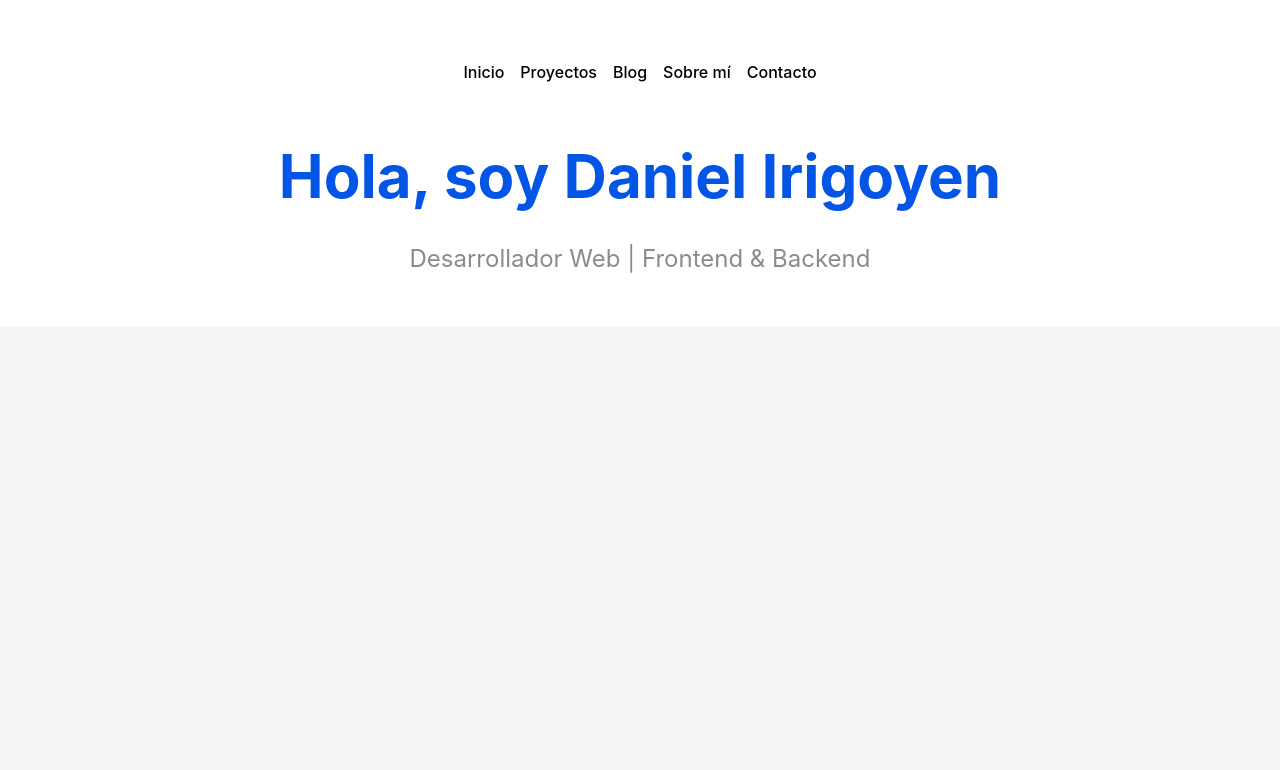
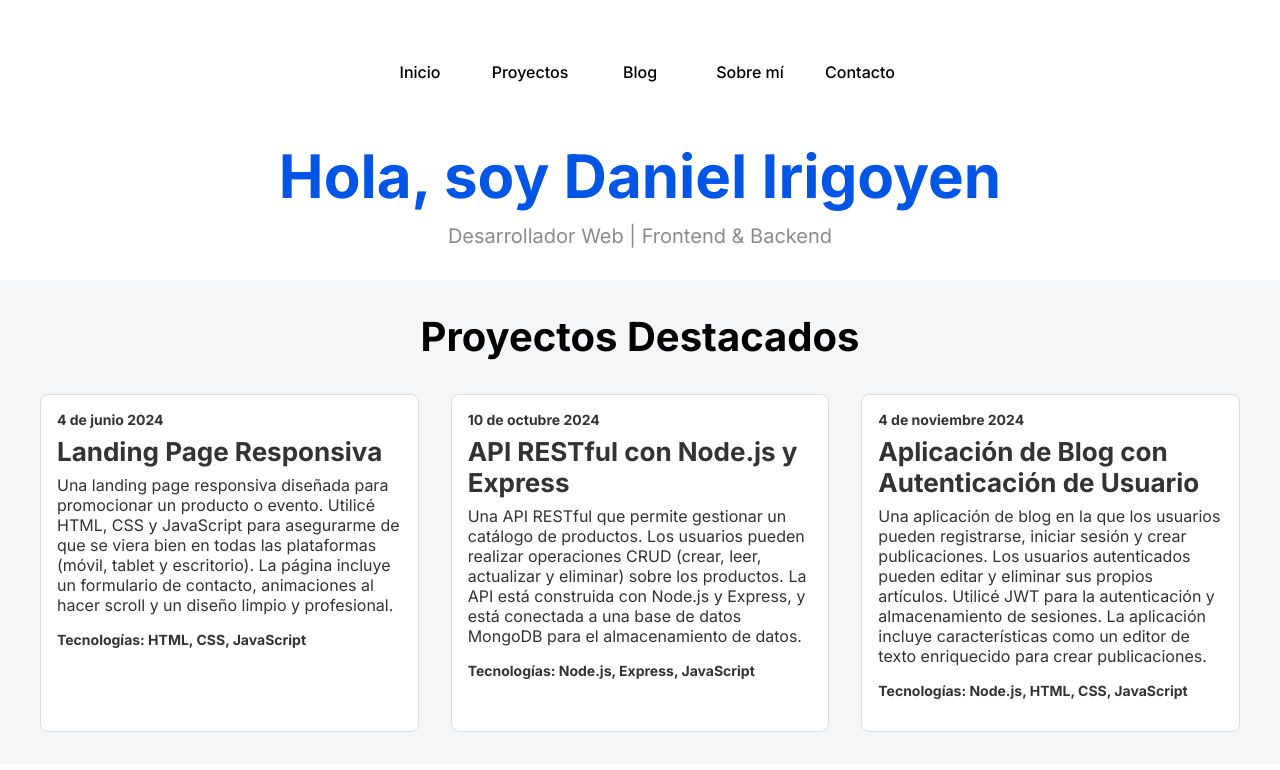
Before and after one commit to Parcibal12/portfolio-personal, a plain HTML site: page index.html in a window 1280 px wide. Drawn offline with Linux system fonts and the light colour scheme.

Commit message:
feat: agregar sección de Proyectos Destacados con formato y contenido

```diff
--- a/css/styles.css
+++ b/css/styles.css
@@ -9,13 +9,11 @@
   :root {
     --color-primario: #0255E5;
     --color-secundario: #ffffff;
-    --color-fondo: #f5f5f5;
+    --color-fondo: #F5F6F7;
     --color-texto: #333333;
     --color-borde: #dddddd;
 
     --font-base: 'Inter', sans-serif;
-    --font-size-base: 1rem;
-    --line-height-base: 1.6;
 
     --espacio-pequeño: 0.5rem;
     --espacio-medio: 1rem;
@@ -25,19 +23,8 @@
   /* ESTILOS BASE */
   body {
     font-family: var(--font-base);
-    font-size: var(--font-size-base);
-    line-height: var(--line-height-base);
+    background-color: var(--color-secundario);
     color: var(--color-texto);
-    background-color: var(--color-fondo);
-}
-
-h1, h2, h3 {
-    color: var(--color-primario);
-    margin-bottom: var(--espacio-medio);
-}
-
-p, ul {
-    margin-bottom: var(--espacio-medio);
   }
 
   /* HERO */
@@ -45,59 +32,74 @@ p, ul {
     display: flex;
     flex-direction: column;
     align-items: center;
-    justify-content: center;
-    text-align: center;
     padding: var(--espacio-grande) var(--espacio-medio);
     background-color: var(--color-secundario);
+    text-align: center;
   }
 
   #hero nav ul {
     display: flex;
     gap: var(--espacio-medio);
     list-style: none;
-    margin-bottom: var(--espacio-medio);
+    margin-bottom: var(--espacio-grande);
   }
 
-#hero nav a {
+  #hero nav ul li a {
+    font-weight: 500;
+    font-size: 16px;
+    color: black;
     text-decoration: none;
-    color: black;
-    font-family: 'Inter', sans-serif;
-    font-size: 16px;
-    font-weight: 500;
+    width: 94px;
     height: 80px;
-    width: 94px;
-    text-align: center;
-    line-height: 80px;
+    display: flex;
+    justify-content: center;
+    align-items: center;
   }
 
   #hero .hero-content h1 {
-    font-family: 'Inter', sans-serif;
-    font-weight: bold;
+    font-weight: 700;
     font-size: 60px;
-    color: #0255E5;
+    line-height: 64px;
+    color: var(--color-primario);
     margin-bottom: var(--espacio-medio);
   }
 
   #hero .hero-content p {
-    font-family: 'Inter', sans-serif;
-    font-weight: regular;
-    font-size: 24px;
+    font-weight: 400;
+    font-size: 20px;
+    line-height: 24px;
     color: #8B8B8B;
   }
 
-/* PARA LOS PROYECTOS */
+  /* PROYECTOS DESTACADOS */
+  #proyectos {
+    background-color: var(--color-fondo);
+    padding: var(--espacio-grande) var(--espacio-medio);
+    text-align: center;
+  }
+
+  #proyectos h2 {
+    font-weight: 700;
+    font-size: 40px;
+    line-height: 50px;
+    color: black;
+    margin-bottom: var(--espacio-grande);
+  }
+
   .proyectos-grid {
     display: grid;
     gap: var(--espacio-grande);
-    grid-template-columns: repeat(auto-fit, minmax(250px, 1fr));
-    padding: var(--espacio-grande) var(--espacio-medio);
+    grid-template-columns: repeat(auto-fit, minmax(300px, 1fr));
+    max-width: 1200px;
+    margin: 0 auto;
   }
 
   .tarjeta-proyecto {
     background-color: var(--color-secundario);
     border: 1px solid var(--color-borde);
     border-radius: 8px;
-    overflow: hidden;
+    padding: var(--espacio-medio);
+    text-align: left;
     transition: transform 0.3s ease;
   }
 
@@ -105,15 +107,29 @@ p, ul {
     transform: translateY(-5px);
   }
 
-.tarjeta-proyecto img {
-    width: 100%;
-    height: auto;
+  .tarjeta-proyecto time {
+    display: block;
+    font-weight: 700;
+    font-size: 14px;
+    margin-bottom: var(--espacio-pequeño);
+    color: var(--color-texto);
   }
 
   .tarjeta-proyecto h3 {
-    margin: var(--espacio-medio);
+    font-weight: 700;
+    font-size: 26px;
+    margin-bottom: var(--espacio-pequeño);
   }
 
   .tarjeta-proyecto p {
-    margin: 0 var(--espacio-medio) var(--espacio-medio);
+    font-weight: 400;
+    font-size: 16px;
+    margin-bottom: var(--espacio-medio);
+    color: var(--color-texto);
   }
+
+  .tarjeta-proyecto p.tecnologias {
+    font-weight: 700;
+    font-size: 14px;
+    margin-top: var(--espacio-pequeño);
+  }
--- a/index.html
+++ b/index.html
@@ -5,9 +5,12 @@
   <meta name="viewport" content="width=device-width, initial-scale=1.0">
   <meta name="description" content="Portafolio de Daniel Irigoyen – Proyectos web, blog y contacto">
   <title>Portafolio | Daniel Irigoyen</title>
+  <link href="https://fonts.googleapis.com/css2?family=Inter:wght@400;500;700&display=swap" rel="stylesheet">
   <link rel="stylesheet" href="css/styles.css">
 </head>
 <body>
+
+  <!-- Hero -->
   <header id="hero">
     <nav>
       <ul>
@@ -23,6 +26,32 @@
       <p>Desarrollador Web | Frontend &amp; Backend</p>
     </div>
   </header>
+
+  <!-- Proyectos Destacados -->
+  <section id="proyectos">
+    <h2>Proyectos Destacados</h2>
+    <div class="proyectos-grid">
+      <article class="tarjeta-proyecto">
+        <time datetime="2024-06-04">4 de junio 2024</time>
+        <h3>Landing Page Responsiva</h3>
+        <p>Una landing page responsiva diseñada para promocionar un producto o evento. Utilicé HTML, CSS y JavaScript para asegurarme de que se viera bien en todas las plataformas (móvil, tablet y escritorio). La página incluye un formulario de contacto, animaciones al hacer scroll y un diseño limpio y profesional.</p>
+        <p class="tecnologias">Tecnologías: HTML, CSS, JavaScript</p>
+      </article>
+      <article class="tarjeta-proyecto">
+        <time datetime="2024-10-10">10 de octubre 2024</time>
+        <h3>API RESTful con Node.js y Express</h3>
+        <p>Una API RESTful que permite gestionar un catálogo de productos. Los usuarios pueden realizar operaciones CRUD (crear, leer, actualizar y eliminar) sobre los productos. La API está construida con Node.js y Express, y está conectada a una base de datos MongoDB para el almacenamiento de datos.</p>
+        <p class="tecnologias">Tecnologías: Node.js, Express, JavaScript</p>
+      </article>
+      <article class="tarjeta-proyecto">
+        <time datetime="2024-11-04">4 de noviembre 2024</time>
+        <h3>Aplicación de Blog con Autenticación de Usuario</h3>
+        <p>Una aplicación de blog en la que los usuarios pueden registrarse, iniciar sesión y crear publicaciones. Los usuarios autenticados pueden editar y eliminar sus propios artículos. Utilicé JWT para la autenticación y almacenamiento de sesiones. La aplicación incluye características como un editor de texto enriquecido para crear publicaciones.</p>
+        <p class="tecnologias">Tecnologías: Node.js, HTML, CSS, JavaScript</p>
+      </article>
+    </div>
+  </section>
+
   <script src="js/main.js"></script>
 </body>
 </html>
```
Lines whose indentation alone changed are shown as unchanged.
